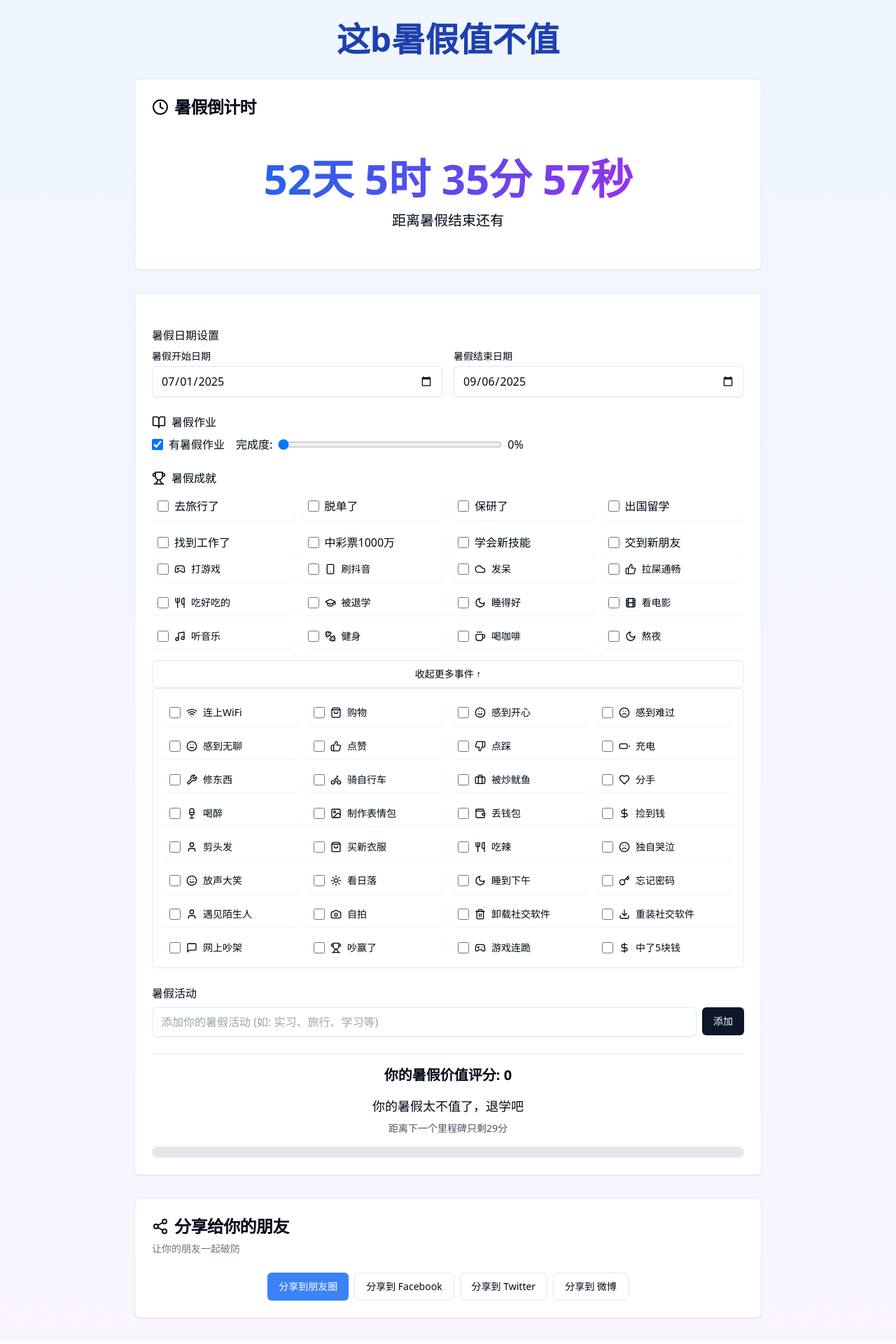
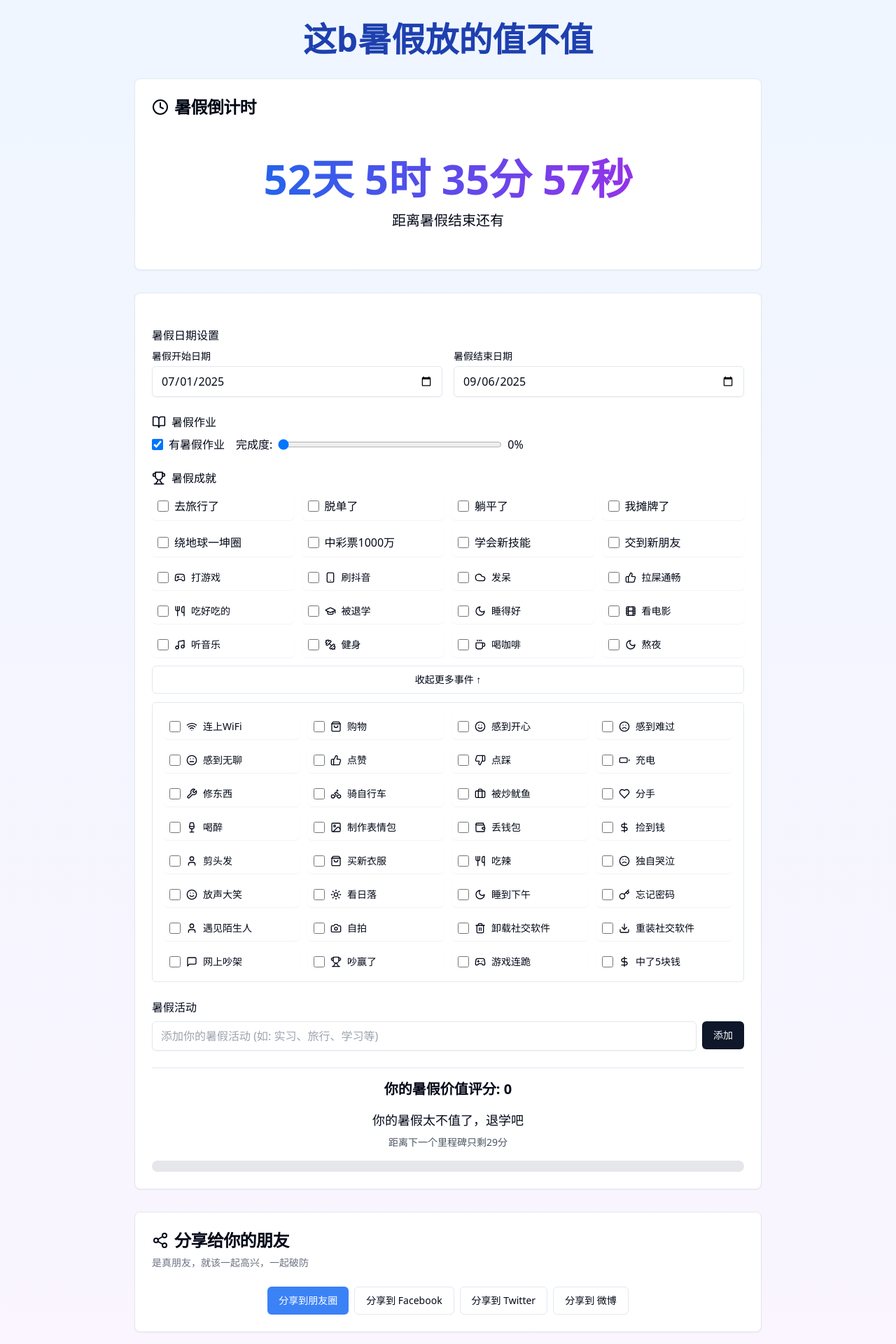
Before and after one commit to ktwu01/summer-calculator, a React (Vite) app: page / in a window 1280 px wide. Shown: the top 1920 px of the page at 70% size. Built offline with nearby package versions, Linux system fonts and the light colour scheme.

Commit message:
修改小细节

```diff
--- a/src/pages/Index.jsx
+++ b/src/pages/Index.jsx
@@ -346,7 +346,7 @@ const Index = () => {
     const remainingAchievements = achievementsList.slice(12);
 
     return (
-      <div className="space-y-4">
+      <div className="space-y-3">
         <div className="grid grid-cols-2 md:grid-cols-4 gap-3">
           {firstTenAchievements.map(([key, value]) => renderAchievementItem(key, value))}
         </div>
@@ -358,7 +358,7 @@ const Index = () => {
             </Button>
           </CollapsibleTrigger>
           <CollapsibleContent>
-            <ScrollArea className="h-[400px] w-full rounded-md border p-4">
+            <ScrollArea className="h-[400px] w-full rounded-md border p-4 mt-3">
               <div className="grid grid-cols-2 md:grid-cols-4 gap-3">
                 {remainingAchievements.map(([key, value]) => renderAchievementItem(key, value))}
               </div>
@@ -556,7 +556,7 @@ const Index = () => {
       <div className="max-w-4xl mx-auto">
         {/* 导航栏 */}
         <div className="flex justify-center items-center mb-8">
-          <h1 className="text-4xl md:text-5xl font-bold text-blue-800">这b暑假值不值</h1>
+          <h1 className="text-4xl md:text-5xl font-bold text-blue-800">这b暑假放的值不值</h1>
           {/* 删除按钮部分 */}
         </div>
 
@@ -652,7 +652,7 @@ const Index = () => {
                   <span>暑假成就</span>
                 </h3>
                 {/* 大成就 */}
-                <div className="grid grid-cols-2 md:grid-cols-4 gap-3">
+                <div className="grid grid-cols-2 md:grid-cols-4 gap-3 mb-3">
                   <label className="flex items-center gap-2 p-2 bg-white rounded-md shadow-sm">
                     <input
                       type="checkbox"
@@ -678,7 +678,7 @@ const Index = () => {
                       onChange={() => toggleAchievement('postgraduate')}
                       className="h-4 w-4"
                     />
-                    <span>保研了</span>
+                    <span>躺平了</span>
                   </label>
                   <label className="flex items-center gap-2 p-2 bg-white rounded-md shadow-sm">
                     <input
@@ -687,7 +687,7 @@ const Index = () => {
                       onChange={() => toggleAchievement('studyAbroad')}
                       className="h-4 w-4"
                     />
-                    <span>出国留学</span>
+                    <span>我摊牌了</span>
                   </label>
                   <label className="flex items-center gap-2 p-2 bg-white rounded-md shadow-sm">
                     <input
@@ -696,7 +696,7 @@ const Index = () => {
                       onChange={() => toggleAchievement('job')}
                       className="h-4 w-4"
                     />
-                    <span>找到工作了</span>
+                    <span>绕地球一坤圈</span>
                   </label>
                   <label className="flex items-center gap-2 p-2 bg-white rounded-md shadow-sm">
                     <input
@@ -794,7 +794,7 @@ const Index = () => {
               <Share2 className="h-6 w-6" />
               <span>分享给你的朋友</span>
             </CardTitle>
-            <p className="text-sm text-gray-500">让你的朋友一起破防</p>
+            <p className="text-sm text-gray-500">是真朋友，就该一起高兴，一起破防</p>
           </CardHeader>
           <CardContent>
             <div className="flex flex-wrap gap-2 justify-center">
```
